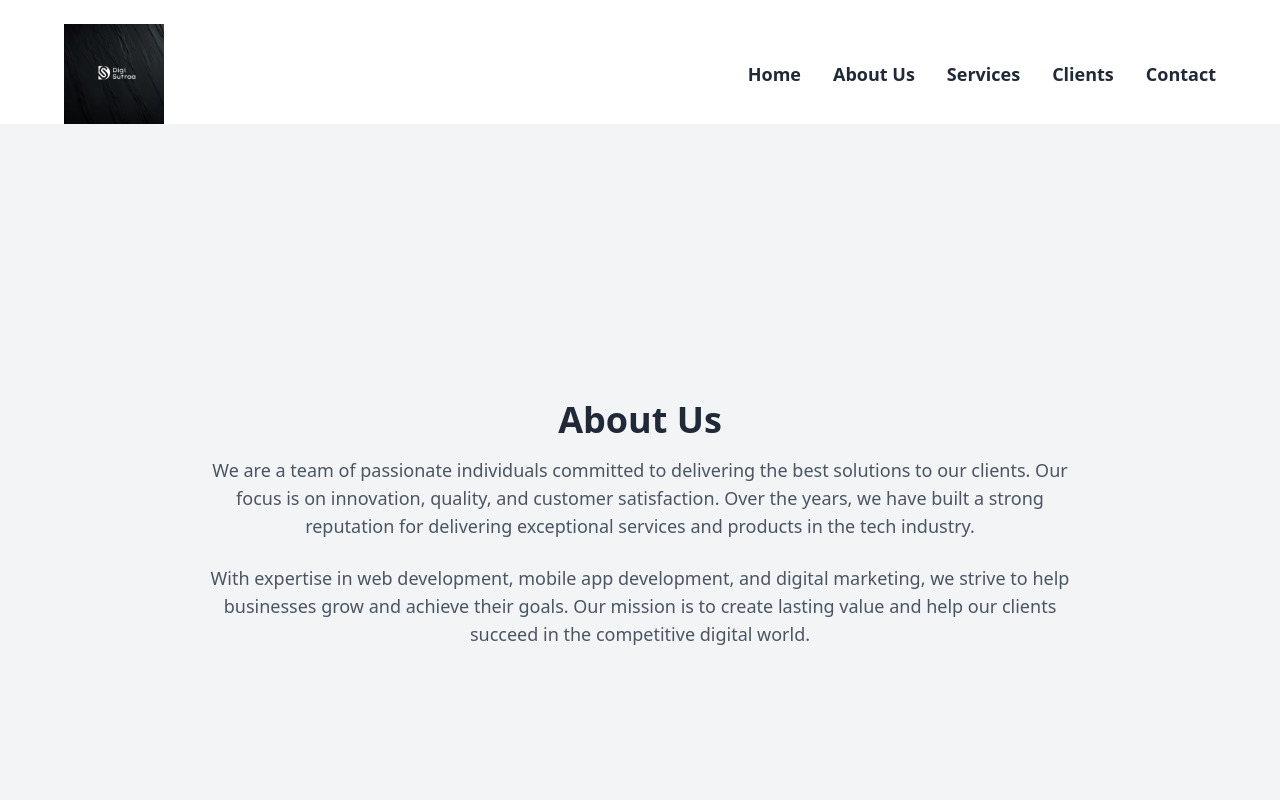
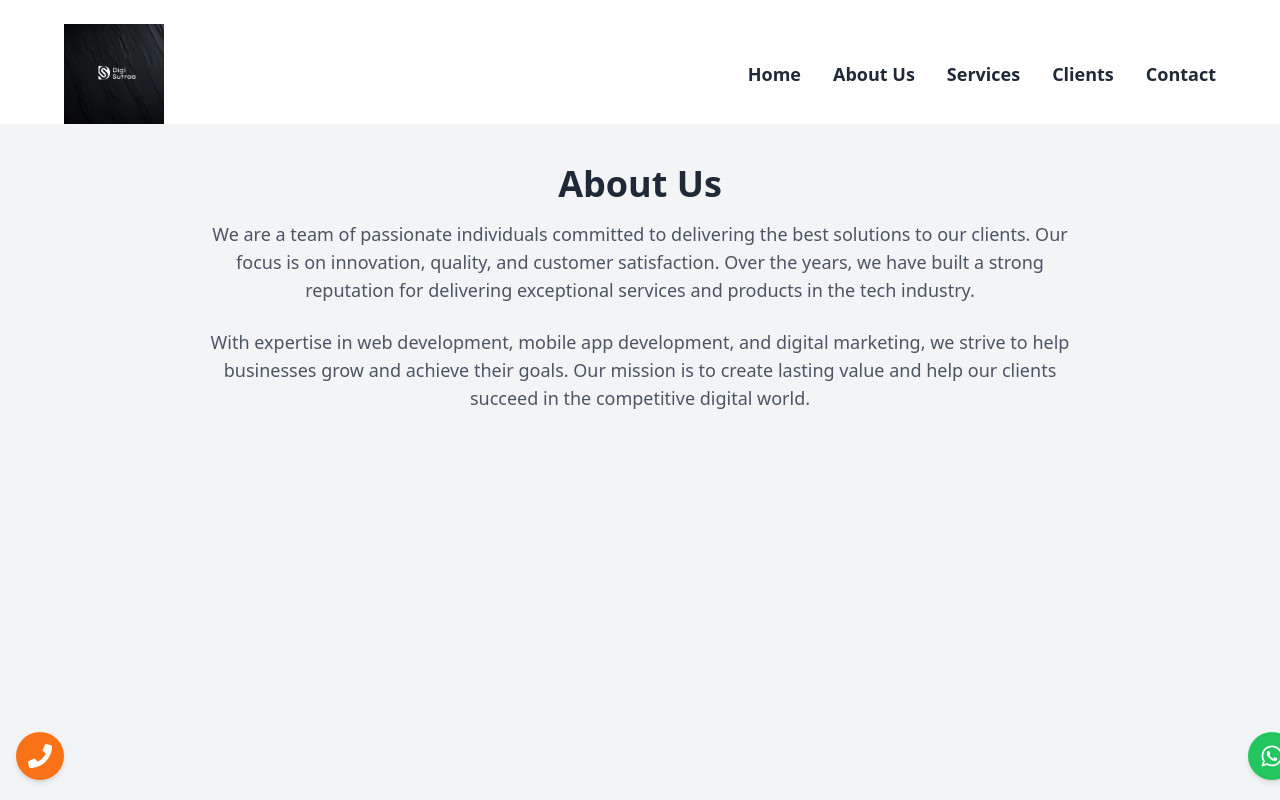
Before and after one commit to DigiSutraa/digisutraa, a Next.js app: page / in a window 1280 px wide. Shown: the top 800 px of the page. Built offline with nearby package versions, Linux system fonts and the light colour scheme.

Commit message:
without images

```diff
--- a/src/app/page.tsx
+++ b/src/app/page.tsx
@@ -1,6 +1,6 @@
 import Image from "next/image";
 import Navbar from "@/components/common/Navbar/page";
-import dslogo from "../../public/assets/DSlogo.svg";
+// import dslogo from "../../public/assets/DSlogo.svg";
 import AboutUs from "@/components/HeroSection/AboutUs/page";
 import Services from "@/components/HeroSection/Services/page";
 import Client from "@/components/HeroSection/Clients/page";
--- a/src/components/HeroSection/AboutUs/about.css
+++ b/src/components/HeroSection/AboutUs/about.css
@@ -25,3 +25,26 @@
   .animate-fadeIn {
     animation: fadeIn 2s ease-in forwards;
   }
+
+  /* For fixed icons at the bottom right */
+.fixed-icons {
+  position: fixed;
+  bottom: 20px;
+  right: 20px;
+  z-index: 1000;
+}
+
+.fixed-icons a {
+  display: inline-block;
+  margin-left: 10px;
+  text-align: center;
+  background-color: #fff;
+  border-radius: 50%;
+  padding: 15px;
+  box-shadow: 0 4px 6px rgba(0, 0, 0, 0.1);
+  transition: background-color 0.3s ease;
+}
+
+.fixed-icons a:hover {
+  background-color: #f3f3f3;
+}
--- a/src/components/HeroSection/AboutUs/page.jsx
+++ b/src/components/HeroSection/AboutUs/page.jsx
@@ -1,13 +1,12 @@
 import React from 'react';
-import "./about.css";
+import { FaWhatsapp, FaPhone } from 'react-icons/fa';
+import './about.css';
 
 const AboutUs = () => {
   return (
-    <div className="flex flex-col items-center justify-center min-h-screen bg-gray-100 py-10 px-4">
-      <div
-        className="text-center max-w-4xl"
-        data-aos="fade-up"
-      >
+    <div className="relative min-h-screen bg-gray-100 py-10 px-4">
+      {/* About Us Section */}
+      <div className="flex flex-col items-center justify-center text-center max-w-4xl mx-auto" data-aos="fade-up">
         <h1 className="text-4xl font-bold text-gray-800 mb-4 animate-slideIn">About Us</h1>
         <p className="text-lg text-gray-600 mb-6 animate-fadeIn">
           We are a team of passionate individuals committed to delivering the best solutions to our clients. Our focus is on innovation, quality, and customer satisfaction. Over the years, we have built a strong reputation for delivering exceptional services and products in the tech industry.
@@ -16,6 +15,24 @@ const AboutUs = () => {
           With expertise in web development, mobile app development, and digital marketing, we strive to help businesses grow and achieve their goals. Our mission is to create lasting value and help our clients succeed in the competitive digital world.
         </p>
       </div>
+
+      {/* Contact Icons (Fixed at the bottom of the page and scrollable) */}
+      <div className="fixed bottom-5 flex w-full  justify-between items-center ">
+        {/* Call Icon */}
+        <a href="tel:9999079568" className="rounded-full bg-orange-500 p-3 shadow-md hover:bg-orange-600">
+          <FaPhone size={24} className="text-white" />
+        </a>
+
+        {/* WhatsApp Icon */}
+        <a
+          href="https://wa.me/9999079568"
+          target="_blank"
+          rel="noopener noreferrer"
+          className="rounded-full bg-green-500 p-3 shadow-md hover:bg-green-600"
+        >
+          <FaWhatsapp size={24} className="text-white" />
+        </a>
+      </div>
     </div>
   );
 };
--- a/src/components/common/Navbar/page.jsx
+++ b/src/components/common/Navbar/page.jsx
@@ -15,7 +15,7 @@ const page = () => {
       <div className="w-full">
         <div className="w-[90%] flex justify-between items-center mx-auto mt-6">
           <div>
-          <Image src={DSlogo} alt="DSlogo" style={{ width: '100px', height: '100px' }} />
+          <Image src={DSlogo} alt="DSlogo"  style={{ width: '100px', height: '100px'  }} />
           </div>
 
           {/* Desktop Menu */}
```
